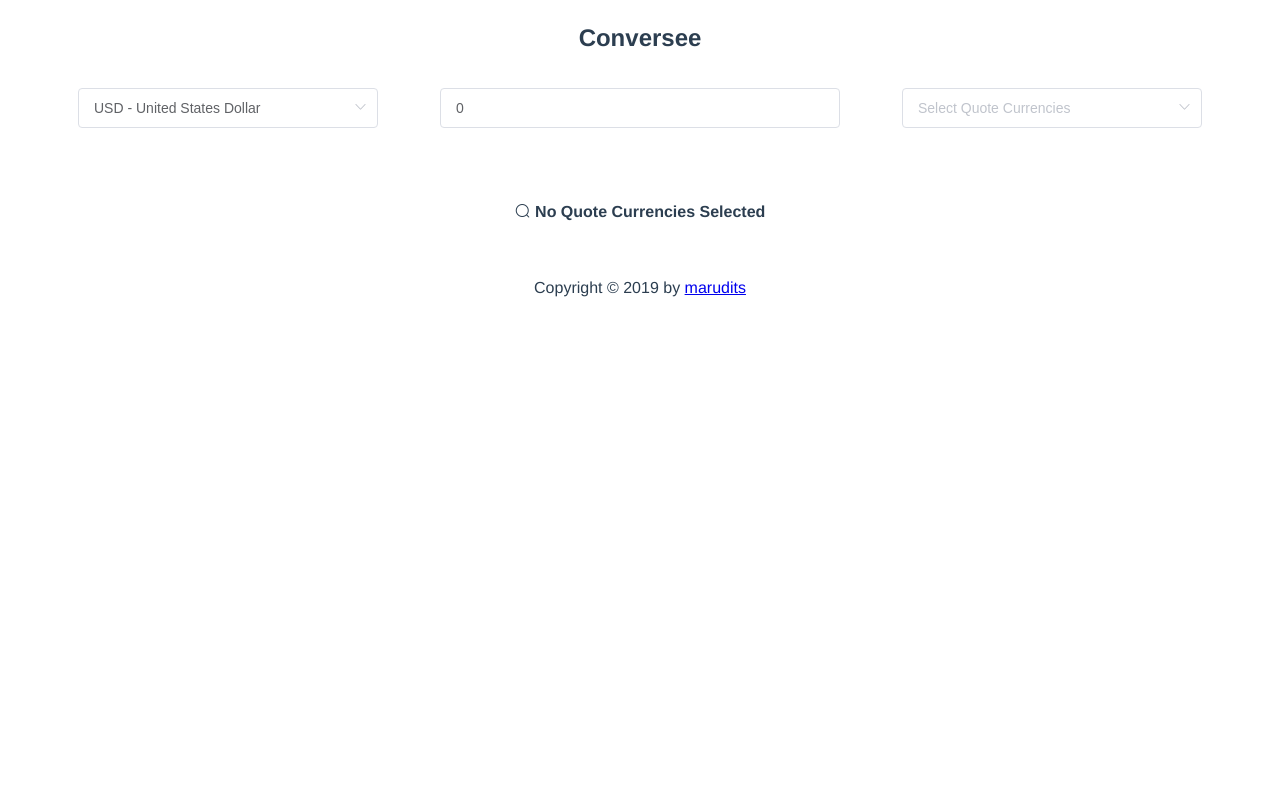
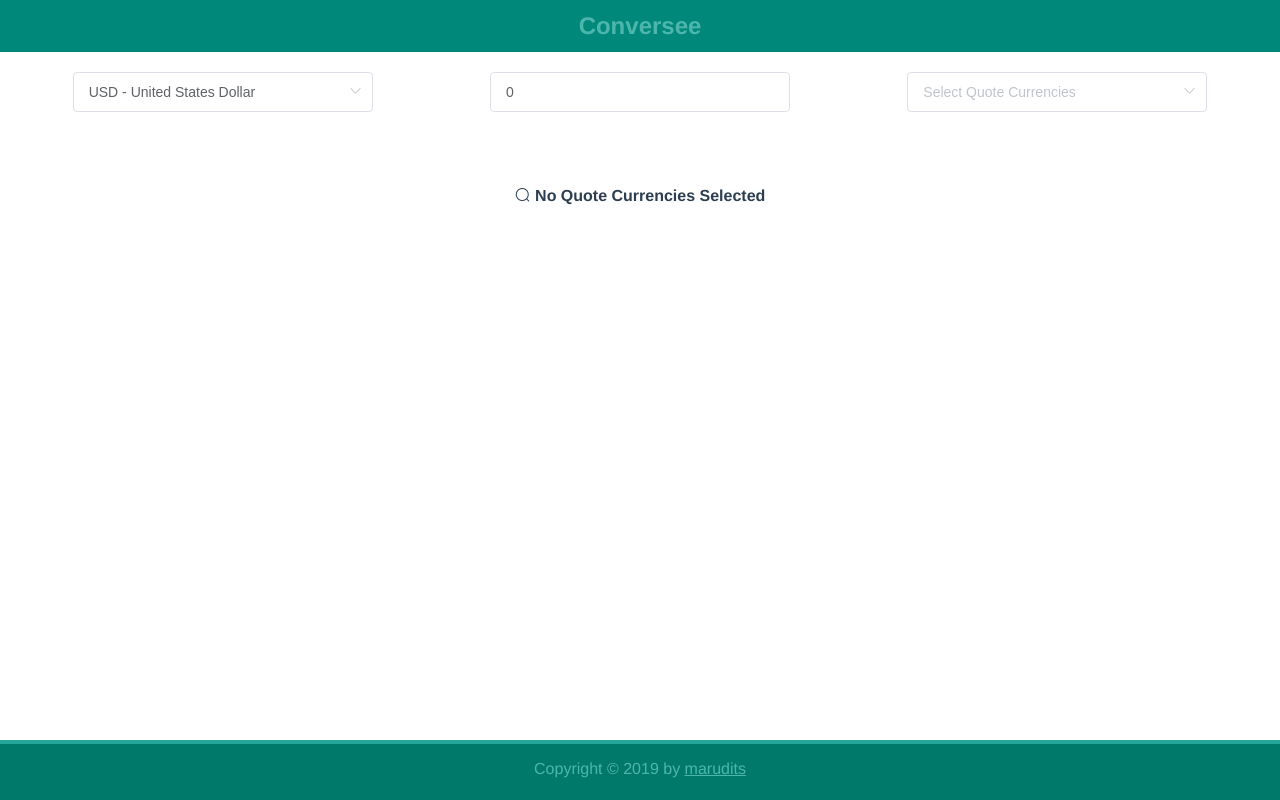
Before and after one commit to marudits/conversee, a Vue app: page / in a window 1280 px wide. Built offline with nearby package versions, Linux system fonts and the light colour scheme.

Commit message:
:liptick: UI | Styling header and footer

```diff
--- a/src/App.vue
+++ b/src/App.vue
@@ -1,7 +1,6 @@
 
 <template lang="pug">
   el-container#app
-    el-header
     Header
     el-main
       HomePage
@@ -28,10 +27,29 @@ export default {
 </script>
 
 <style lang="stylus">
+  @import './assets/styles/variable'
+
+  body
+    margin 0
+
     #app
       font-family 'Avenir', Helvetica, Arial, sans-serif
       -webkit-font-smoothing antialiased
       -moz-osx-font-smoothing grayscale
       text-align center
       color #2c3e50
+
+      .el-main
+        padding-bottom 5rem
+
+      .el-footer
+        background-color teal-darken-2
+        border-top 0.25rem solid teal-lighten-1
+        bottom 0
+        color teal-lighten-2
+        position fixed
+        width 100%
+
+        a
+          color teal-lighten-2
 </style>
--- /dev/null
+++ b/src/assets/styles/variable.styl
@@ -0,0 +1,15 @@
+// colors
+teal-lighten-5 = #e0f2f1
+teal-lighten-4 = #b2dfdb
+teal-lighten-3 = #80cbc4
+teal-lighten-2 = #4db6ac
+teal-lighten-1 = #26a69a
+teal = #009688
+teal-darken-1 = #00897b
+teal-darken-2 = #00796b
+teal-darken-3 = #00695c
+teal-darken-4 = #004d40
+teal-accent-1 = #a7ffeb
+teal-accent-2 = #64ffda
+teal-accent-3 = #1de9b6
+teal-accent-4 = #00bfa5
--- a/src/components/Header.vue
+++ b/src/components/Header.vue
@@ -10,7 +10,11 @@ export default {
 </script>
 
 <style lang="stylus" scoped>
+    @import '../assets/styles/variable'
     .header
+        background-color teal-darken-1
         h1
-            margin 1rem
+            color teal-lighten-2
+            margin 0.75rem
+
 </style>
--- a/src/pages/HomePage.vue
+++ b/src/pages/HomePage.vue
@@ -146,7 +146,7 @@ export default {
                     &.base-currency, &.selected-currencies
                         max-width 300px
                         width 100%
-                .el-input-number
+                .el-input
                     &.amount
                         max-width 300px
                         width 100%
```
Lines whose indentation alone changed are shown as unchanged.
